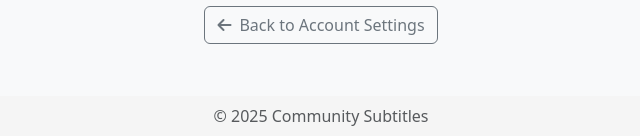
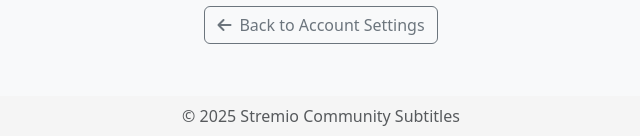
Before and after one commit to skoruppa/stremio-community-subtitles, a Flask app: page /change-password in a window 1280 px wide. Shown: the part 664-800 px from the top of the page, without its empty margins (319-959 px from the left). Run offline with Flask 3, Linux system fonts and the light colour scheme; the visitor is signed in with stand-in values (Sample User, id 1); some libraries are stand-ins or nearby versions.

Commit message:
update name

```diff
--- a/app/routes/manifest.py
+++ b/app/routes/manifest.py
@@ -8,12 +8,12 @@ manifest_bp = Blueprint('manifest', __name__)
 MANIFEST = {
     'id': 'com.community.stremio-subtitles',
     'version': '0.2.0',
-    'name': 'Community Subtitles',
+    'name': 'Stremio Community Subtitles',
     'logo': 'https://host/static/logo.png',  # Placeholder logo URL
     'description': 'Community-driven subtitle addon for Stremio with user accounts and uploading.',
     'types': ['movie', 'series'],
     'catalogs': [],
-    'contactEmail': 'YOUR_EMAIL@example.com',  # Placeholder email
+    'contactEmail': 'skoruppa@gmail.com',
     'behaviorHints': {'configurable': True, 'configurationRequired': True},
     'resources': ['subtitles'],
 }
--- a/templates/base.html
+++ b/templates/base.html
@@ -128,7 +128,7 @@
     <!-- Footer -->
     <footer class="footer">
         <div class="container">
-            <span class="text-muted">© {{ current_year|default(2025) }} Community Subtitles</span>
+            <span class="text-muted">© {{ current_year|default(2025) }} Stremio Community Subtitles</span>
         </div>
     </footer>
 
```
